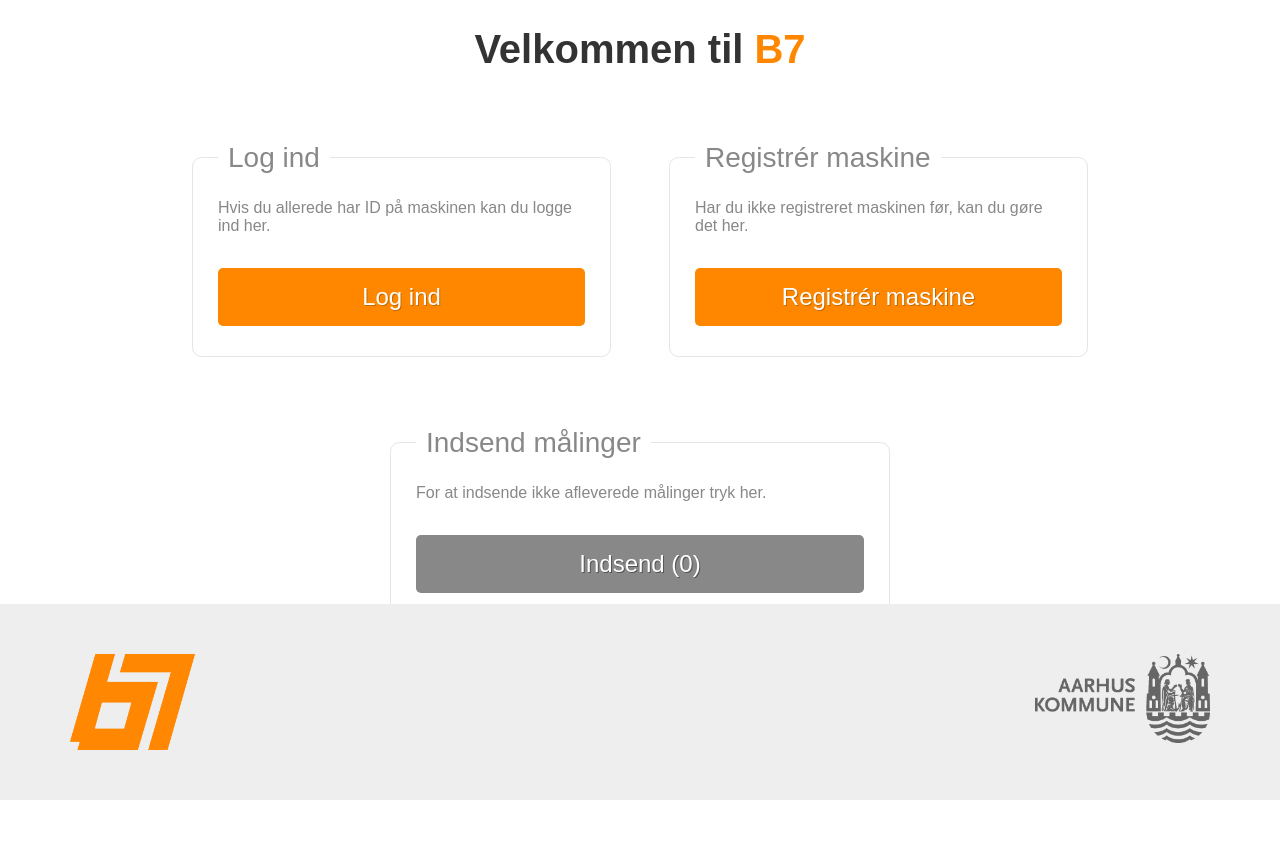
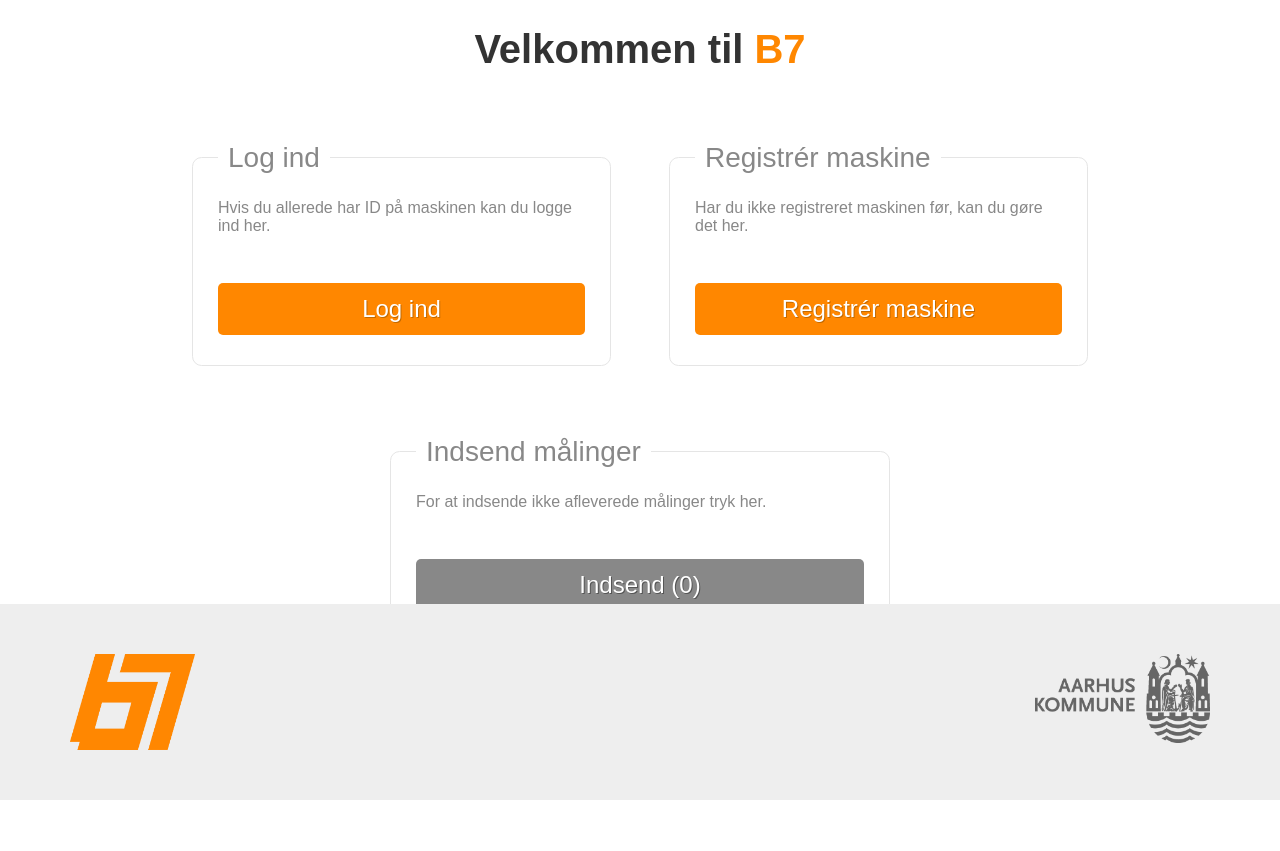
Before and after one commit to aakb/smiley, a PHP site: page /client/index.html in a window 1280 px wide. Shown: the top 851 px of the page. Before the commit the page ends 800 px from the top, so only its background shows below. Run offline with PHP 8.4, Linux system fonts and the light colour scheme.

Commit message:
Added wrapper with margin to fieldset text and added a new button class with margin top

```diff
--- a/client/css/style.css
+++ b/client/css/style.css
@@ -103,12 +103,12 @@ p {
   cursor: pointer;
 }
 
-.button_div {
+.button_div,
+.button-submit {
   border: 0;
   display: inline-block;
-  margin-top: 15px;
   margin-bottom: 20px;
-  padding: 15px 15px;
+  padding: 12px;
   width: 100%;
 
   background: #ff8700;
@@ -130,6 +130,9 @@ p {
   box-sizing: border-box;
 }
 
+.button-submit {
+  margin-top: 22px;
+}
 
 .graph {
   display: inline;
@@ -167,6 +170,7 @@ textarea {
   -ms-border-radius: 0.6em;
   -o-border-radius: 0.6em;
   border-radius: 0.6em;
+
   -webkit-box-sizing: border-box;
   -moz-box-sizing: border-box;
   box-sizing: border-box;
@@ -202,6 +206,11 @@ legend {
   font-size: 175%;
   color: #888;
 }
+
+.fieldset-text {
+  margin-bottom: 30px;
+}
+
 
 .background_color_grey {
   background: #888;
--- a/client/index.html
+++ b/client/index.html
@@ -66,10 +66,10 @@
             <div class="fieldset-text">
               <p>Når du har trykket "Bekræft", er løsningen klar til at blive taget i brug.</p>
               <p>God fornøjelse.</p>
-              <label for="macid">Enheds ID</label>
             </div>
+            <label for="macid">Enheds ID</label>
             <input type="text" id="macid" name="macid" placeholder="Indtast ID på din enhed" required />
-            <input type="submit" class="button_div" value="Bekræft" />
+            <input type="submit" class="button-submit" value="Bekræft" />
           </fieldset>
         </form>
       </div>
@@ -80,7 +80,9 @@
       <form id="form_register">
       <fieldset>
         <legend>Registrér maskine</legend>
-        <p>Når du har trykket "Bekræft", er løsningen klar til at blive taget i brug. God fornøjelse.</p>
+        <div class="fieldset-text">
+          <p>Når du har trykket "Bekræft", er løsningen klar til at blive taget i brug. God fornøjelse.</p>
+        </div>
         <div class="content-left">
           <label for="contact">Ansvarlig kontaktperson</label>
           <input type="text" id="contact" name="contact" placeholder="F.eks. Jens Jensen" required />
@@ -104,7 +106,7 @@
           <label for="name">Navn for enhed</label>
           <input type="text" id="name" name="name" placeholder="F.eks. Hovedbiblioteket udgang 1" required />
           <br/>
-          <input type="submit" class="button_div" value="Bekræft" />
+          <input type="submit" class="button-submit" value="Bekræft" />
         </div>
       </fieldset>
       </form>
```
